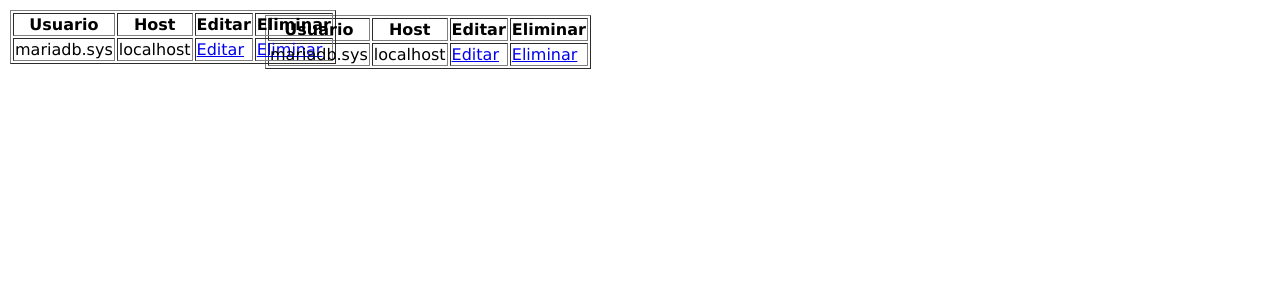
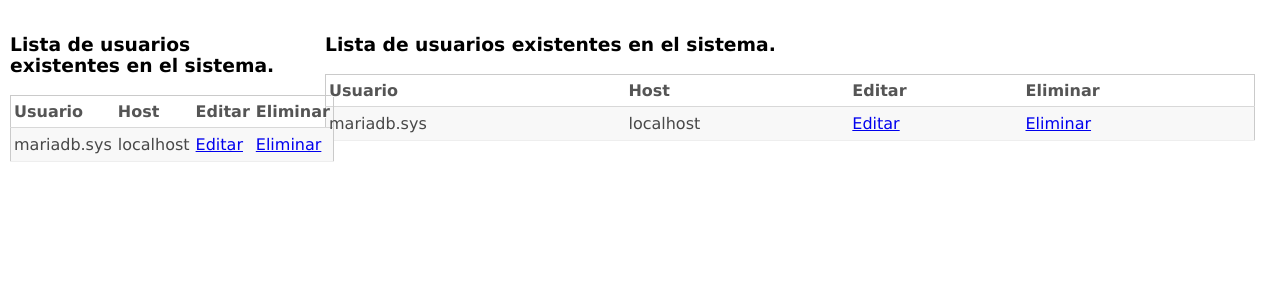
Before and after one commit to ricardodrr/mysqladmin, a PHP site: page /index.php?action=listUser in a window 1280 px wide. Shown: the part 166-466 px from the top of the page. Run offline with PHP 8.4, Linux system fonts and the light colour scheme; data that the repository does not hold is empty.

Commit message:
Cambio al estilo de usuarios.

```diff
--- a/theme/css/style.css
+++ b/theme/css/style.css
@@ -11,14 +11,14 @@
 }
 
 .maincontent{
-margin-left:auto;
-padding:10px
+margin-left:300;
+padding:10px 20px;
 }
 
 .dbcolumn{
 float:left;
-width:250px;
-padding:5px;
+width:290px;
+padding:10px 20px 10px 5px;
 }
 
 
@@ -115,6 +115,32 @@
 
 }
 
+th {
+    background: -moz-linear-gradient(#FAFAFA, #EAEAEA) repeat scroll 0 0 transparent;
+    border-bottom: 1px solid #D8D8D8;
+    color: #555555;
+    font-weight: bold;
+    padding: 6px 3px;
+    text-align: left;
+    text-shadow: 0 1px 0 #FFFFFF;
+}
+
+table {
+    border: 1px solid #CACACA;
+    border-radius: 3px 3px 3px 3px;
+    margin: 0;
+    width:100%;
+    border-collapse: collapse;
+    border-spacing: 0;
+}
+td {
+    background: none repeat scroll 0 0 #F8F8F8;
+    border-bottom: 1px solid #EEEEEE;
+    color: #484848;
+    padding: 7px 3px;
+    vertical-align: middle;
+}
+
 
 /*mensajes*/
 
--- a/view/listUser.php
+++ b/view/listUser.php
@@ -1,4 +1,5 @@
-<table border="1">
+<h3>Lista de usuarios existentes en el sistema.<h3>
+<table border="0">
     <tr>
         <th>Usuario</th>
         <th>Host</th>
```
